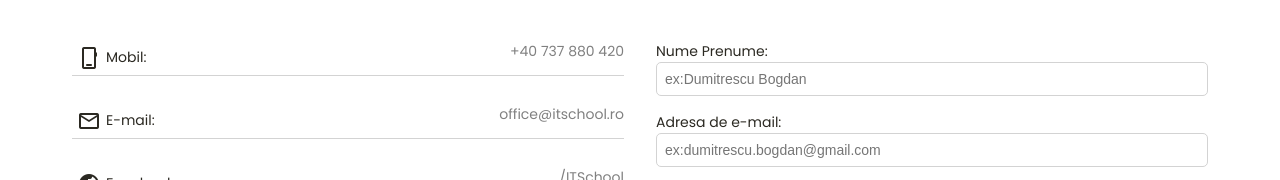
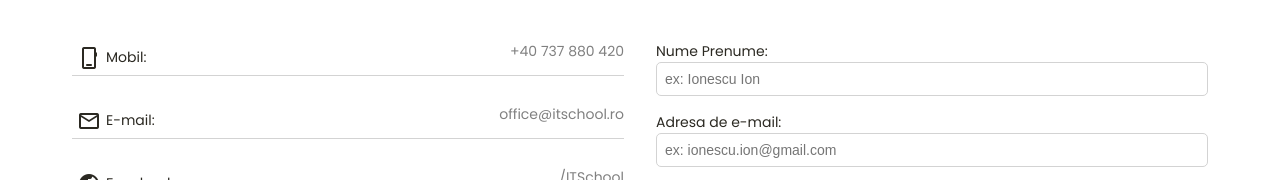
Before and after one commit to AlexandraMuller/itschool-clone-project, a plain HTML site: page PAGES/contact.html in a window 1280 px wide. Shown: the part 580-760 px from the top of the page. Drawn offline with nearby package versions, Linux system fonts and the light colour scheme.

Commit message:
change placeholders

```diff
--- a/PAGES/contact.html
+++ b/PAGES/contact.html
@@ -91,10 +91,10 @@
 
           <form class="contact-form">
             <label for="name">Nume Prenume:</label>
-            <input type="text" id="name" placeholder="ex:Dumitrescu Bogdan">
+            <input type="text" id="name" placeholder="ex: Ionescu Ion">
 
             <label for="email">Adresa de e-mail:</label>
-            <input type="email" id="email" placeholder="ex:dumitrescu.bogdan@gmail.com">
+            <input type="email" id="email" placeholder="ex: ionescu.ion@gmail.com">
 
             <label for="phone">Telefon:</label>
             <input type="tel" id="phone" placeholder="ex: 0756 778 532">
```
